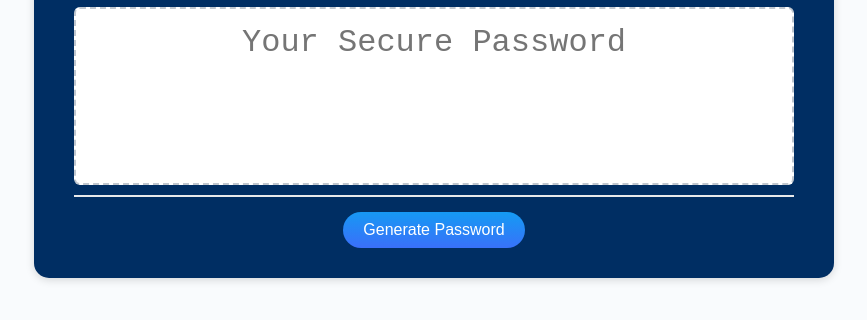
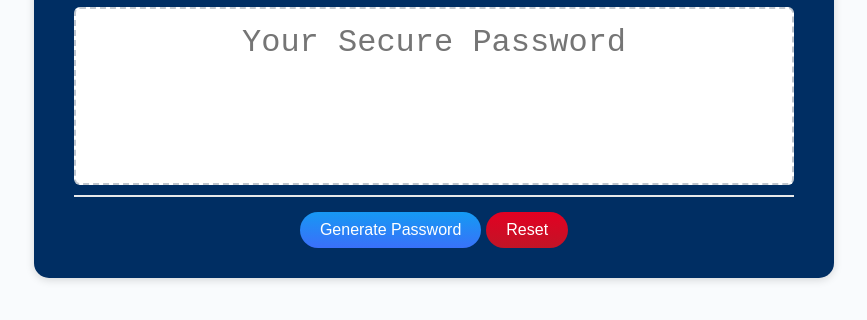
Before and after one commit to woestyn101/password_generator, a plain HTML site: page index.html in a window 1280 px wide. Shown: the part 346-666 px from the top of the page, without its empty margins (206-1073 px from the left). Drawn offline with Linux system fonts and the light colour scheme.

Commit message:
reset button added

```diff
--- a/assets/css/style.css
+++ b/assets/css/style.css
@@ -169,6 +169,50 @@ button[disabled] {
   box-shadow: rgba(40, 170, 255, 0.25) 0 0 0 .125em;
 }
 
+/* CSS */
+.button-22 {
+  align-items: center;
+  appearance: none;
+  background-color: #e60026;
+  background-image: linear-gradient(1deg, #ae2029, #e30022 99%);
+  background-size: calc(100% + 20px) calc(100% + 20px);
+  border-radius: 100px;
+  border-width: 0;
+  box-shadow: none;
+  box-sizing: border-box;
+  color: #FFFFFF;
+  cursor: pointer;
+  display: inline-flex;
+  font-family: CircularStd,sans-serif;
+  font-size: 1rem;
+  height: auto;
+  justify-content: center;
+  line-height: 1.5;
+  padding: 6px 20px;
+  position: relative;
+  text-align: center;
+  text-decoration: none;
+  transition: background-color .2s,background-position .2s;
+  user-select: none;
+  -webkit-user-select: none;
+  touch-action: manipulation;
+  vertical-align: top;
+  white-space: nowrap;
+}
+
+.button-22:active,
+.button-22:focus {
+  outline: none;
+}
+
+.button-22:hover {
+  background-position: -20px -20px;
+}
+
+.button-22:focus:not(:active) {
+
+  box-shadow: rgb(190,0,50)  0 0 0 .125em;
+}
 
 @media (max-width: 600px) {
    header {
--- a/assets/js/script.js
+++ b/assets/js/script.js
@@ -94,7 +94,8 @@ document.getElementById("generate").onclick = function () {
 
     let isSymbol = passwordArray.some((ai) => arraySymbols.includes(ai));
 
-     console.log(isSymbol);
+
+
      if (isSymbol == false && specialCharacters == false){
 
       passwordArray = passwordArray;
--- a/index.html
+++ b/index.html
@@ -28,6 +28,9 @@
         </div>
         <div class="card-footer">
           <button id="generate" class="button-21">Generate Password</button>
+          <button onClick="window.location.reload();" class="button-22">
+            Reset
+          </button>
         </div>
       </div>
     </div>
```
